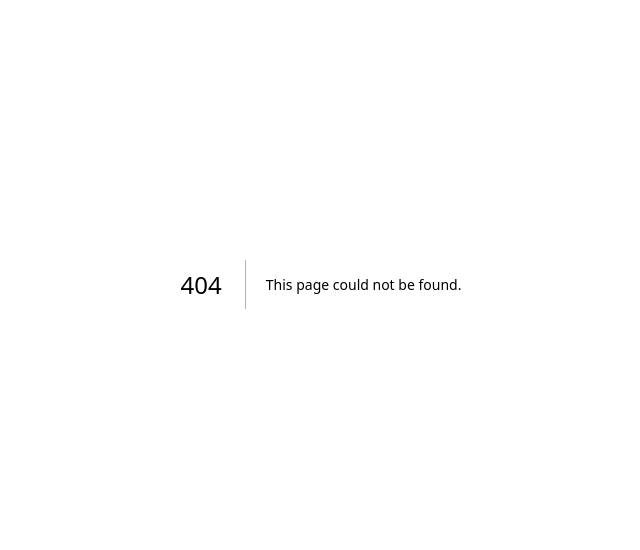
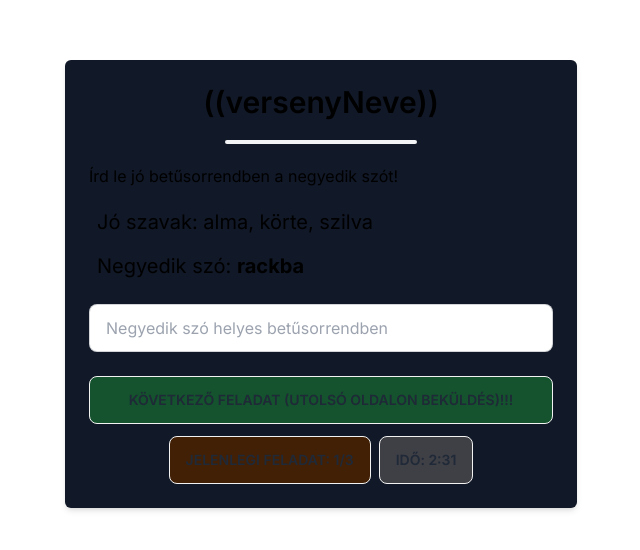
Before and after one commit to ZenteCegledi/dusza2023, a Next.js app: page /contest in a window 1280 px wide. Before the commit this address had no page. Shown: the part 116-666 px from the top of the page, without its empty margins (319-959 px from the left). Built offline with nearby package versions, Linux system fonts and the light colour scheme.

Commit message:
Contest UI

```diff
--- /dev/null
+++ b/src/app/contest/page.tsx
@@ -0,0 +1,45 @@
+import { fetchSettings } from '@/app/utils/fetchers/settings';
+
+export default async function Contest() {
+  const settings = await fetchSettings();
+
+  return (
+    <>
+    <div className='bg-base-100 h-screen flex items-center justify-center'>
+      <div className='w-full p-6 m-auto rounded-md shadow-md lg:max-w-lg bg-gray-900'>
+        <h1 className='text-3xl font-semibold text-center text-white-700 px-3'>
+          ((versenyNeve))
+        </h1>
+        <hr className="w-48 h-1 mx-auto my-4 bg-gray-100 border-0 rounded md:my-5 dark:bg-gray-700" />
+        <div className='pb-3'>Írd le jó betűsorrendben a negyedik szót!</div>
+        <div className='text-xl p-2'>Jó szavak: alma, körte, szilva</div>
+        <div className='text-xl p-2 pb-6'>Negyedik szó: <b>rackba</b></div>
+        <form className='space-y-4'>
+          <div>
+
+            <input
+              type='text'
+              placeholder='Negyedik szó helyes betűsorrendben'
+              className='w-full input input-bordered'
+              required
+            />
+          </div>
+
+          <div className='pt-2'>
+            <button
+              className='btn w-full bg-green-900 hover:bg-green-700'
+              type='submit'
+            >
+              Következő feladat (utolsó oldalon BEKÜLDÉS)!!!
+            </button>
+            <div className='flex items-center justify-center'>
+            <div className='mt-3 mx-1 btn bg-yellow-950 hover:bg-yellow-900'>Jelenlegi feladat: 1/3</div>
+            <div className='mt-3 mx-1 btn bg-zinc-700 hover:bg-zinc-600'>Idő: 2:31</div>
+          </div>
+          </div>
+        </form>
+      </div>
+      </div>
+    </>
+  );
+}
```
